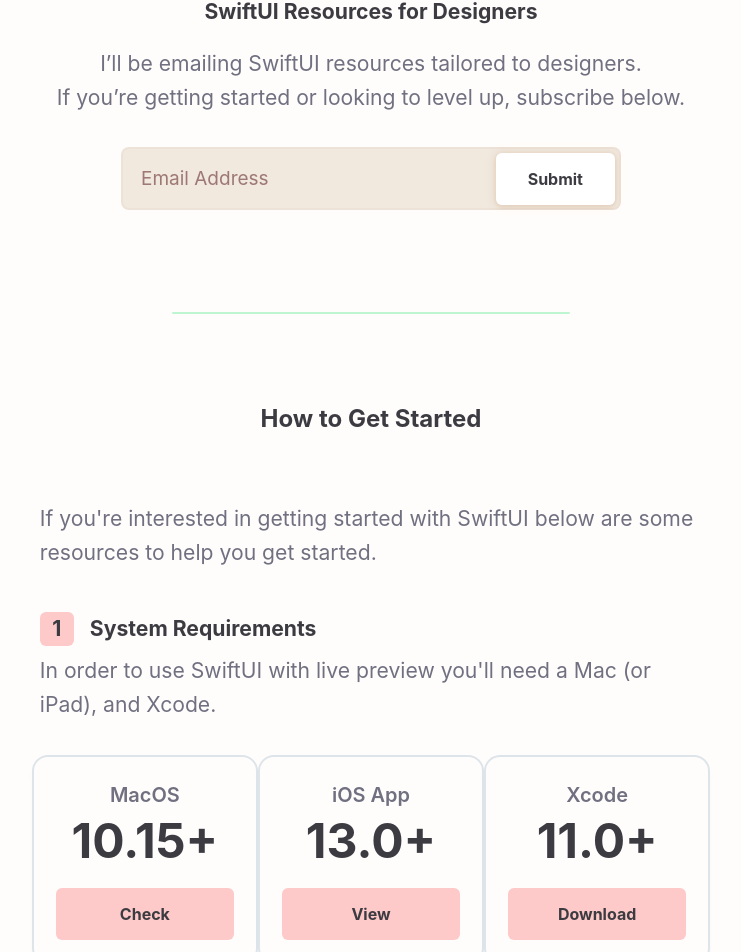
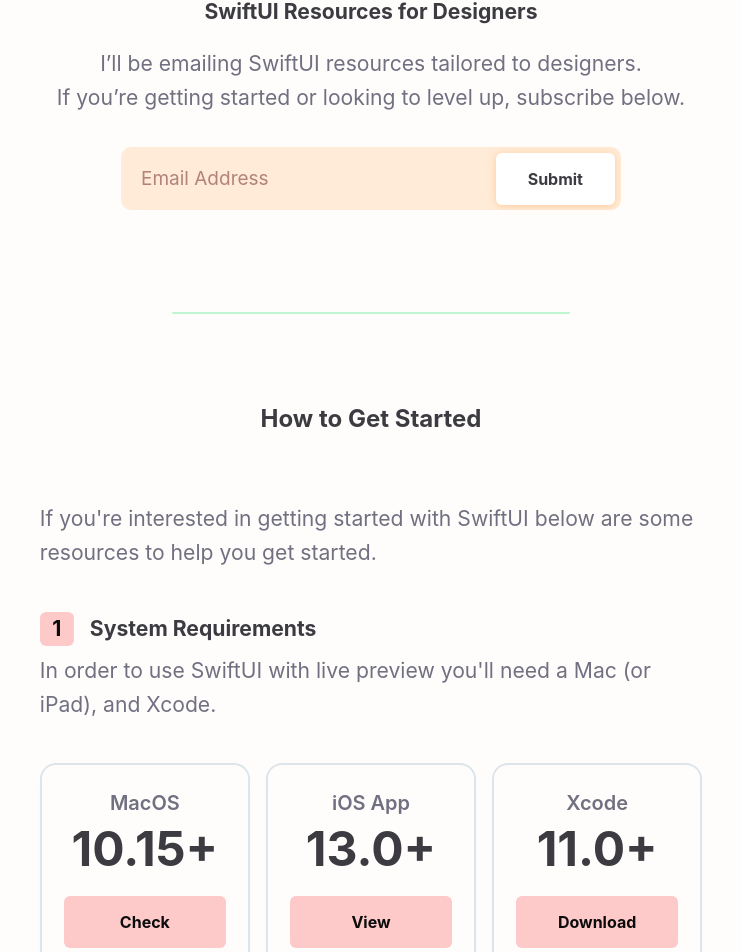
Before and after one commit to philipcdavis/swiftuifordesigners.github.io, a Next.js app: page /guide in a window 1280 px wide. Shown: the part 1392-2344 px from the top of the page, without its empty margins (269-1010 px from the left). Built offline with nearby package versions, Linux system fonts and the light colour scheme.

Commit message:
updated styles

```diff
--- a/components/Button.js
+++ b/components/Button.js
@@ -86,10 +86,11 @@
   position: absolute;
   right: 6px;
   top: 6px;
-  background: var(--white);
+  background: var(--inputButtonBackground);
   overflow: visible;
   opacity: 1;
   margin: 0;
+  color: var(--inputButtonText);
 
   &::before {
     content: "";
@@ -102,13 +103,14 @@
     right: 0;
     bottom: 0;
     border-radius: 6px;
-    box-shadow: 0 2px 4px rgba(0, 0, 0, 1), 0 0 8px rgba(0, 0, 0, 1);
+    box-shadow: 0 2px 4px var(--inputButtonShadow),
+      0 0 8px var(--inputButtonShadow);
     mix-blend-mode: overlay;
   }
 
   &:hover {
     opacity: 1;
-    color: var(--secondaryText);
+    color: var(--gray0);
   }
 `;
 
@@ -123,7 +125,7 @@
   return (
     <Btn color="lightBlue" twitter {...rest}>
       <Flex sx={{ height: "24px" }} alignItems="center">
-        <BtnIcon fill={colors.twitterBlue} name="twitter" size={34} />
+        <BtnIcon fill={colors.twitterIcon} name="twitter" size={34} />
         {children}
       </Flex>
     </Btn>
--- a/components/Card.js
+++ b/components/Card.js
@@ -16,7 +16,7 @@
 `;
 
 const CroppedImage = styled(Box)`
-  height: 430px;
+  height: 380px;
   width: 100%;
   background-position: center center;
   background-size: cover;
@@ -27,7 +27,8 @@
 
 export function SystemCard(props) {
   return (
-    <Box width={[1, 1 / 3]}>
+
+    <Box width={[1, 1 / 3]} p={[0, 2]}>
       <Card
         width={[1]}
         p={"24px"}
@@ -90,7 +91,7 @@
 export function ExampleCard(props) {
   let { color = "lightRed", url = "#" } = props;
   return (
-    <Box width={[1, 1, 1, 1 / 2, 1 / 2]} m={0}>
+    <Box width={[1, 1, 1 / 2]} m={0}>
       <Card width={1} mb={5} px={2}>
         <CroppedImage width={1} src={props.src} />
         <Box pt={20} px={"6px"}>
--- a/components/Input.js
+++ b/components/Input.js
@@ -5,17 +5,14 @@
   background: var(--inputLightBackground);
   font-family: inherit;
   margin: 0;
-  padding: ${space[2] + 2 + "px"};
+  padding: 20px;
   padding-right: 140px;
   font-size: ${19}px;
-  border: 2px solid var(--inputLightBackground);
+  border: 0 solid var(--inputLightBackground);
   outline: none;
   color: ${colors.primaryText};
   width: 100%;
-  border-top-left-radius: 8px;
-  border-bottom-left-radius: 8px;
-  border-top-right-radius: 8px;
-  border-bottom-right-radius: 8px;
+  border-radius: 10px;
   -webkit-appearance: none;
 
   &:hover {
--- a/components/Utils.js
+++ b/components/Utils.js
@@ -21,7 +21,7 @@
   primaryText: "var(--primaryText)",
   secondaryText: "var(--secondaryText)",
   placeholderText: "var(--placeholderText)",
-  twitterBlue: "var(--twitterBlue)",
+  twitterIcon: "var(--twitterIcon)",
   gradientOverlay: "var(--gradientOverlay)",
   buttonLabel: "var(--buttonLabel)",
   gray1: "var(--gray1)",
--- a/styles/globals.css
+++ b/styles/globals.css
@@ -1,6 +1,7 @@
 :root {
   --white: #ffffff;
-  --charcoal: #3b3b41;
+  --charcoalRGB: 12, 12, 12;
+  --charcoal: rgb(var(--charcoalRGB));
   --red: #ef4343;
   --purple: #9000ff;
   --blue: #0086ff;
@@ -20,12 +21,15 @@
   --cardBackground: var(--surfaceBackground);
   --primaryText: #3b3b41;
   --secondaryText: #707081;
-  --placeholderText: rgba(102, 45, 45, 0.6);
-  --inputLightBackground: rgba(236, 225, 213, 0.75);
+  --placeholderText: rgba(118, 52, 52, 0.57);
+  --inputLightBackground: rgb(255, 235, 215, 1);
   --inputLightHighlight: rgba(189, 177, 165, 0.75);
-  --twitterBlue: #1d9dff;
+  --twitterIcon: #1d9dff;
   --gradientOverlay: rgba(255, 253, 251, 0.5);
   --buttonLabel: var(--charcoal);
+  --inputButtonBackground: var(--white);
+  --inputButtonShadow: rgba(0, 0, 0, 1);
+  --inputButtonText: var(--primaryText);
   --gray1: #eff3f5;
   --gray2: #dde5ea;
   --gray3: #b7c5cd;
@@ -33,10 +37,13 @@
   --lg: 800px;
   --small: 600px;
   --rainbowButtonOpacity: 0.4;
+  --logoBackground: var(--white);
   --logoShadow1: rgba(0, 0, 0, 0.2);
   --logoShadow2: rgba(0, 0, 0, 0.5);
   --logoShadow3: rgba(0, 0, 0, 0.6);
   --logoShadow4: rgba(0, 0, 0, 0.8);
+  --simpleLogoShadow1: rgba(255, 240, 225, 1);
+  --simpleLogoShadow2: rgba(255, 240, 225, 1);
   --top: #ffffff;
   --bottom: #dcf1ff;
 }
@@ -45,8 +52,8 @@
   :root {
     --surfaceBackground: var(--charcoal);
     --primaryText: var(--white);
-    --secondaryText: #afafbb;
-    --gradientOverlay: rgba(28, 30, 35, 0.5);
+    --secondaryText: #9b9ba3;
+    --gradientOverlay: rgba(var(--charcoalRGB), 0.65);
 
     --lightRed: #ff5f5f;
     --lightPurple: #bd6dff;
@@ -56,6 +63,13 @@
     --rainbowButtonOpacity: 1;
     --surfaceBorderHighlight: rgb(93, 100, 104);
 
+    --inputLightBackground: rgba(236, 225, 213, 0.08);
+    --inputLightHighlight: rgba(189, 177, 165, 0.3);
+    --placeholderText: rgba(171, 170, 170, 0.5);
+    --inputButtonBackground: var(--gray4);
+    --inputButtonShadow: rgba(0, 0, 0, 0);
+    --inputButtonText: var(--charcoal);
+
     --surfaceBorder: #4c5053;
     --cardShadow: transparent;
 
@@ -64,12 +78,17 @@
     --gray2: #b7c5cd;
     --gray1: #3c4047;
 
+    --logoBackground: linear-gradient(#232326, #161515);
     --logoShadow1: rgba(0, 0, 0, 0.2);
     --logoShadow2: rgba(255, 255, 255, 0);
     --logoShadow3: rgba(255, 255, 255, 1);
     --logoShadow4: rgba(0, 0, 0, 0.3);
+    --simpleLogoShadow1: rgba(2, 2, 3, 0);
+    --simpleLogoShadow2: rgba(2, 2, 4, 0.6);
     --top: #2a2a2a;
     --bottom: #151516;
+
+    --twitterIcon: var(--charcoal);
   }
 }
 
```
Also changed, not shown: pages/examples.js (+59 -17 lines), components/LogoSimple.js.
